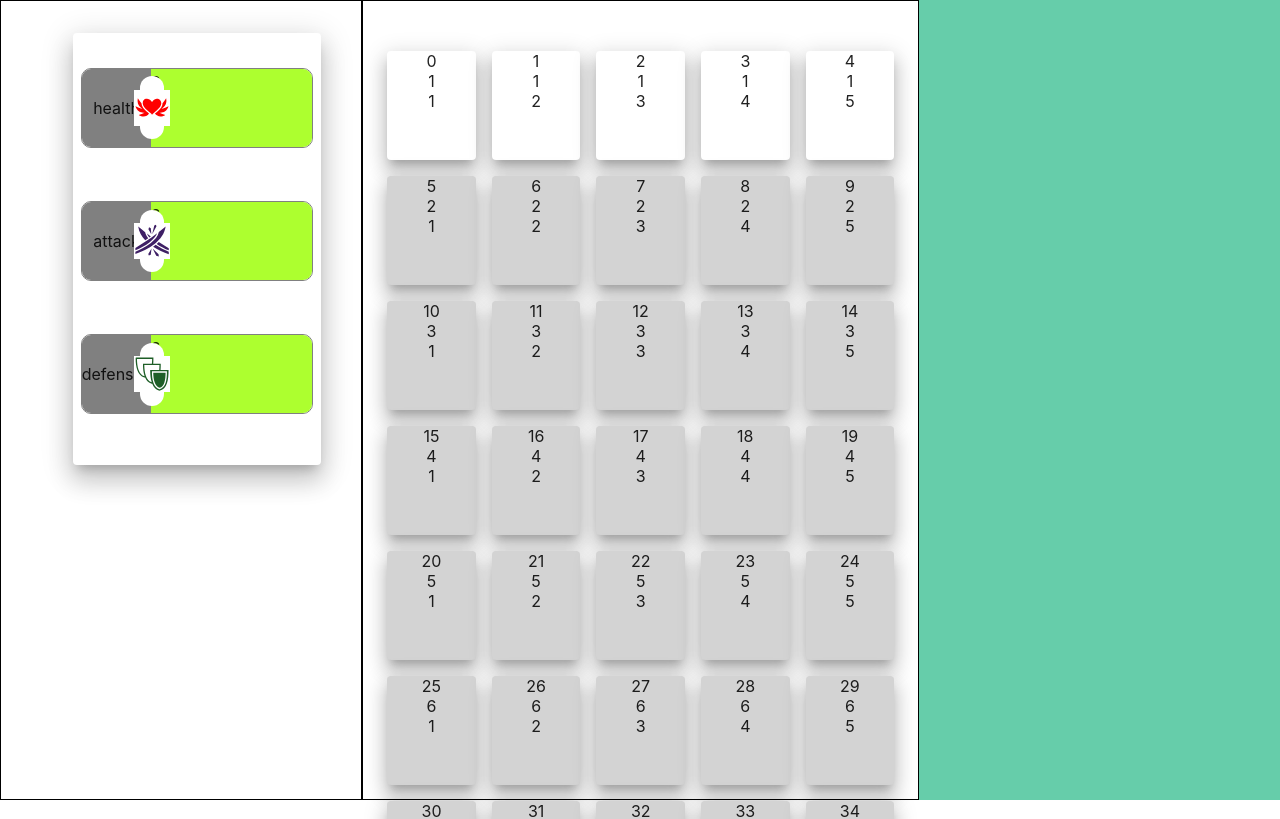
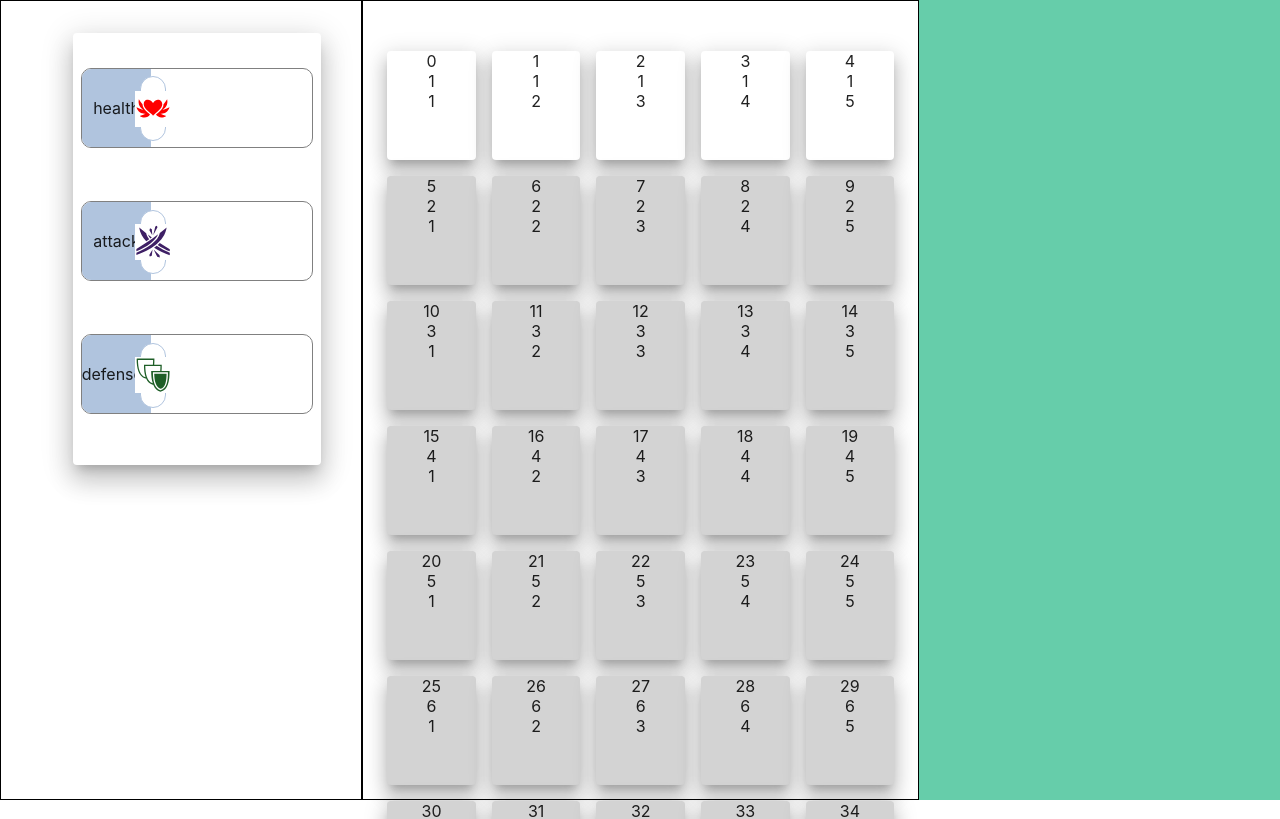
Before and after one commit to arturaszuta/card-warrior, a React (Create React App) app: page / in a window 1280 px wide. Shown: the top 819 px of the page. Built offline with nearby package versions, Linux system fonts and the light colour scheme.

Commit message:
keep styling cards.

```diff
--- a/src/CSS/cards.css
+++ b/src/CSS/cards.css
@@ -1,5 +1,5 @@
 .stats-card-start {
-    background-color: gray;
+    background-color: lightsteelblue;
     width: 30%;
     display: flex;
     justify-content: center;
@@ -20,9 +20,13 @@
     justify-content: center;
     align-items: center;
     background-color: white;
+    border: 1px solid lightsteelblue;
 
 }
 .stats-card-text {
-    background-color: greenyellow;
     width: 70%;
+    display: flex;
+    justify-content: space-evenly;
+    flex-direction: row;
+    align-items: center;
 }
--- a/src/components/StatsCard.tsx
+++ b/src/components/StatsCard.tsx
@@ -9,7 +9,7 @@ const StatsCard = (props:any) => {
         <Grid item className="statsCard">
             <div className="stats-card-start">{text}</div>
             <div className="stats-card-icon">{icon}</div>
-            <div className="stats-card-text">c</div>
+            <div className="stats-card-text"></div>
         </Grid>
     )
 }
```
